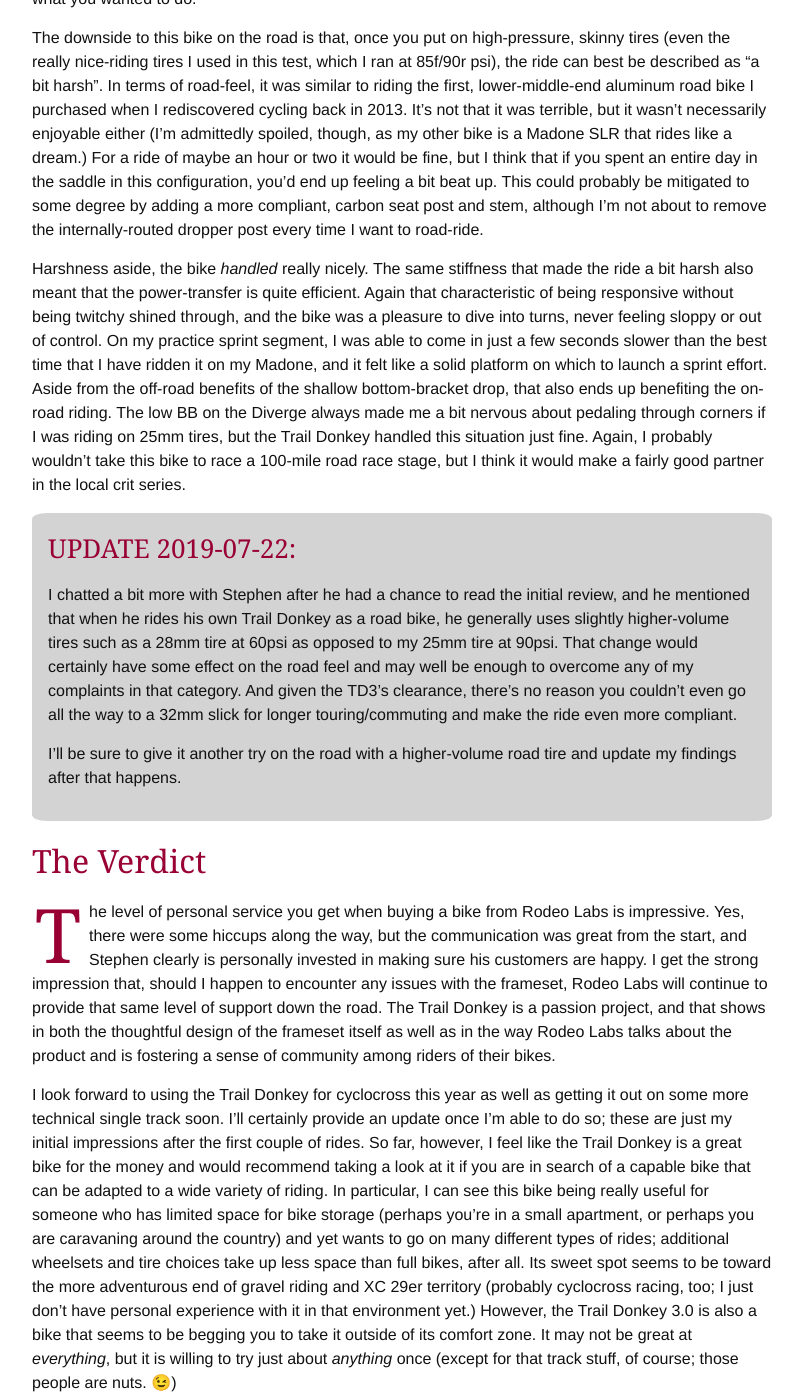
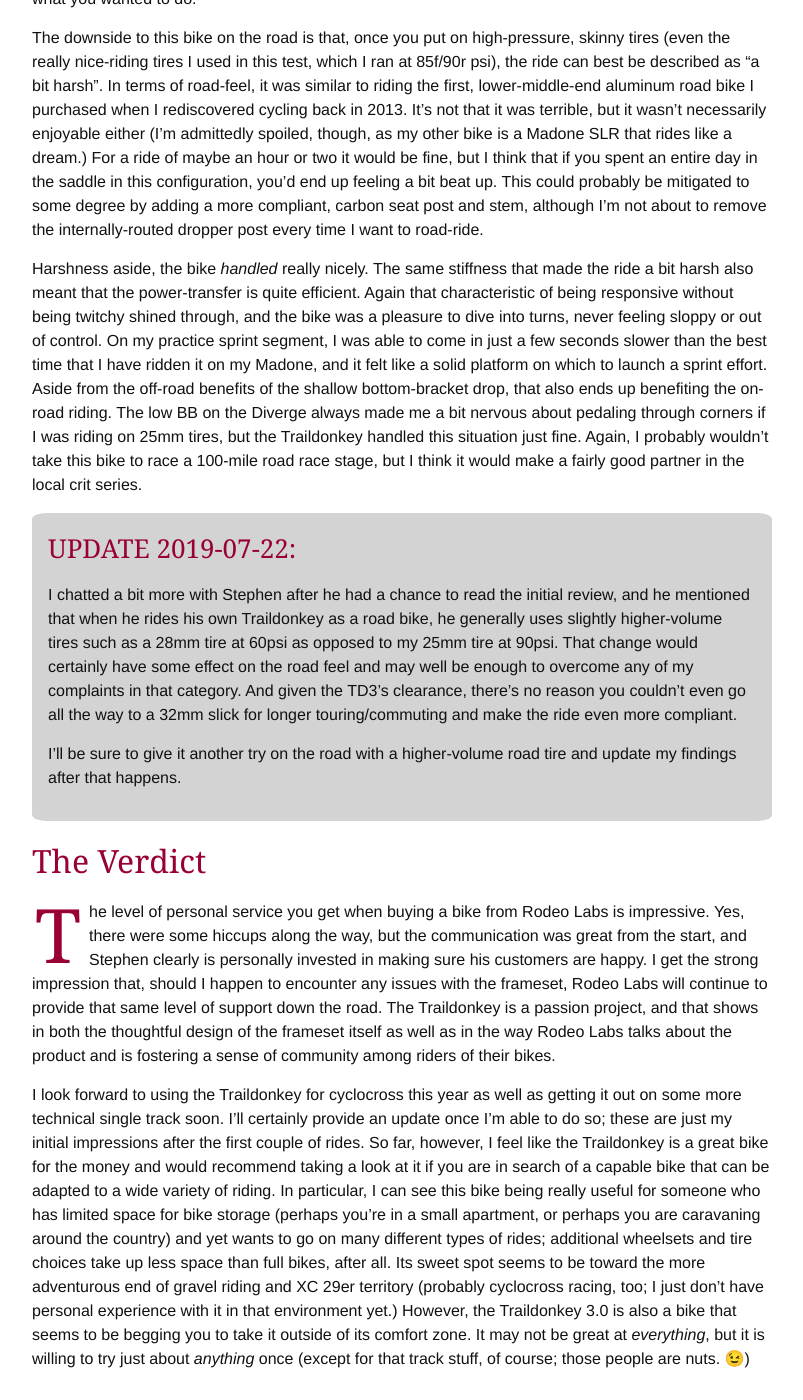
Before and after one commit to jwilger/jwilger.github.io, a Jekyll site: the page built from _posts/2019-07-14-td3-initial-review.md, in a window 1280 px wide and 1400 px high, scrolled down 7685 px. Shown: the whole window, without its empty margins (238-1041 px from the left). Built offline with Jekyll 4.4.1, drawn with Linux system fonts in a browser that asks for light colours; comment, search, counter and statistics services are not loaded; some of the changed text lies outside the part shown.

Commit message:
Correct model name of bicycle

```diff
--- a/_posts/2019-07-14-td3-initial-review.md
+++ b/_posts/2019-07-14-td3-initial-review.md
@@ -1,11 +1,11 @@
 ---
 layout: post
-title: Rodeo Labs Trail Donkey 3.0 - Initial Impressions
+title: Rodeo Labs Traildonkey 3.0 - Initial Impressions
 
 excerpt: >
   <img src="/images/2019/rodeo-td3-gravel.jpg">
 
-  The Trail Donkey 3.0 from Rodeo Labs is a very capable adventure bike that seems to be begging
+  The Traildonkey 3.0 from Rodeo Labs is a very capable adventure bike that seems to be begging
   you to take it outside of its comfort zone. It may not be great at *everything*, but it is
   willing to try just about *anything* once.
 
@@ -14,7 +14,7 @@
 <section class="updates">
 
 **UPDATE 2019-07-22:** *I made a few updates to the section "The Build", below, and also added a
-couple additional notes regarding the Trail Donkey's road-worthiness in the "Road Riding"
+couple additional notes regarding the Traildonkey's road-worthiness in the "Road Riding"
 section.*
 
 </section>
@@ -150,7 +150,7 @@
 
 ## The Build
 
-My original plan had been to build up the Trail Donkey with Di2 shifting, but I ended up using the
+My original plan had been to build up the Traildonkey with Di2 shifting, but I ended up using the
 mechanical Ultegra components from the Diverge. I may still go with Di2 in the end, but I decided
 that I'd wait until I could get a look at the new GRX groupset from Shimano. For the most part,
 setting up the groupset is fairly standard, however there is one thing Rodeo Labs did with the
@@ -240,7 +240,7 @@
 <figure>
 <img src="/images/2019/rodeo-td3-gravel.jpg">
 <figcaption>
-The Trail Donkey 3.0 is everything I was looking for in a bike for my adventures away from paved
+The Traildonkey 3.0 is everything I was looking for in a bike for my adventures away from paved
 roads.
 </figcaption>
 </figure>
@@ -254,7 +254,7 @@
 reasonably representative route that I've done often enough to allow me to compare how the Trail
 Donkey handled it vs. my other bikes.
 
-To put it bluntly, the Trail Donkey 3.0 is everything I was looking for in a bike for my
+To put it bluntly, the Traildonkey 3.0 is everything I was looking for in a bike for my
 adventures away from paved roads. The ability to clear 50mm tires and run them at a plush 15psi
 allowed the bumps in the road to melt away and corners to be taken confidently. Handling is crisp
 without feeling twitchy, and I felt connected to the ride but not beat up by it. It also has
@@ -275,14 +275,14 @@
 <figure>
 <img src="/images/2019/rodeo-td3-road.jpg">
 <figcaption>
-The Trail Donkey 3.0 is definitely not the best road bike I've ever been on, but it's not bad,
+The Traildonkey 3.0 is definitely not the best road bike I've ever been on, but it's not bad,
 either. If I could only own one bike, this one would definitely be on my short list.
 </figcaption>
 </figure>
 
 {::options parse_block_html="true" /}
 
-One of the selling points of the Trail Donkey is that it's intended to be a single bike that is
+One of the selling points of the Traildonkey is that it's intended to be a single bike that is
 capable of doing most kinds of riding, whether you want to race it in a cyclocross race, spend
 long days riding gravel, use it as a drop-bar hard-tail mountain bike, go bike-packing,
 or—yes—even join a fast road ride. Although I have another road bike that I'll use for the last of
@@ -314,7 +314,7 @@
 solid platform on which to launch a sprint effort. Aside from the off-road benefits of the shallow
 bottom-bracket drop, that also ends up benefiting the on-road riding. The low BB on the Diverge
 always made me a bit nervous about pedaling through corners if I was riding on 25mm tires, but the
-Trail Donkey handled this situation just fine. Again, I probably wouldn't take this bike to
+Traildonkey handled this situation just fine. Again, I probably wouldn't take this bike to
 race a 100-mile road race stage, but I think it would make a fairly good partner in the local crit
 series.
 
@@ -323,7 +323,7 @@
 ### UPDATE 2019-07-22:
 
 I chatted a bit more with Stephen after he had a chance to read the initial review, and he
-mentioned that when he rides his own Trail Donkey as a road bike, he generally uses slightly
+mentioned that when he rides his own Traildonkey as a road bike, he generally uses slightly
 higher-volume tires such as a 28mm tire at 60psi as opposed to my 25mm tire at 90psi. That change
 would certainly have some effect on the road feel and may well be enough to overcome any of my
 complaints in that category. And given the TD3's clearance, there's no reason you couldn't even go
@@ -344,21 +344,21 @@
 were some hiccups along the way, but the communication was great from the start, and Stephen
 clearly is personally invested in making sure his customers are happy. I get the strong impression
 that, should I happen to encounter any issues with the frameset, Rodeo Labs will continue to
-provide that same level of support down the road. The Trail Donkey is a passion project, and that
+provide that same level of support down the road. The Traildonkey is a passion project, and that
 shows in both the thoughtful design of the frameset itself as well as in the way Rodeo Labs talks
 about the product and is fostering a sense of community among riders of their bikes.
 
-I look forward to using the Trail Donkey for cyclocross this year as well as getting it out on
+I look forward to using the Traildonkey for cyclocross this year as well as getting it out on
 some more technical single track soon. I'll certainly provide an update once I'm able to do so;
 these are just my initial impressions after the first couple of rides. So far, however, I feel
-like the Trail Donkey is a great bike for the money and would recommend taking a look at it if you
+like the Traildonkey is a great bike for the money and would recommend taking a look at it if you
 are in search of a capable bike that can be adapted to a wide variety of riding. In particular, I
 can see this bike being really useful for someone who has limited space for bike storage (perhaps
 you're in a small apartment, or perhaps you are caravaning around the country) and yet wants to go
 on many different types of rides; additional wheelsets and tire choices take up less space than
 full bikes, after all. Its sweet spot seems to be toward the more adventurous end of gravel riding
 and XC 29er territory (probably cyclocross racing, too; I just don't have personal experience with
-it in that environment yet.) However, the Trail Donkey 3.0 is also a bike that seems to be begging
+it in that environment yet.) However, the Traildonkey 3.0 is also a bike that seems to be begging
 you to take it outside of its comfort zone. It may not be great at *everything*, but it is willing
 to try just about *anything* once (except for that track stuff, of course; those people are nuts.
 😉)
```
